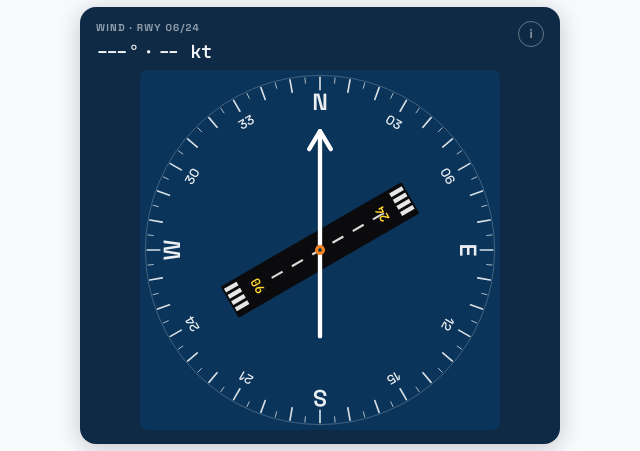
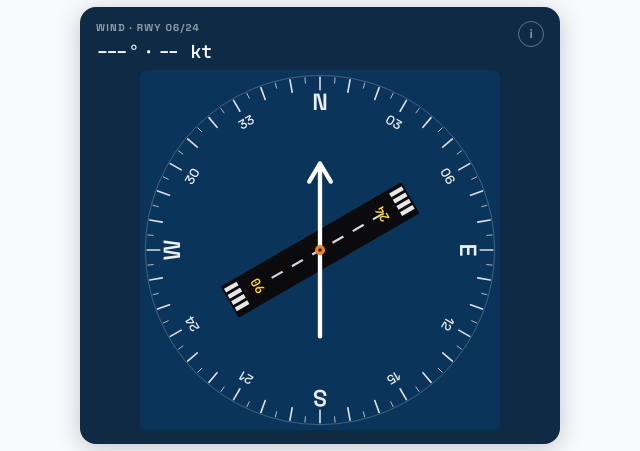
Before and after one commit to jamesrupertball/tempest_weather_airport, a website: page index.html in a window 1280 px wide. Shown: the part 205-656 px from the top of the page, 320-960 px from the left. Drawn offline with nearby package versions, Linux system fonts and the light colour scheme; no server answers.

Commit message:
Balance wind arrow length equally from center
Shaft (center-to-tip) was 33 units, tail was 24. Shortened shaft to
match tail at 24 units each (tip moved from y=17 to y=26, arrowhead adjusted).

Co-Authored-By: Claude Sonnet 4.6 <noreply@anthropic.com>

```diff
--- a/index.html
+++ b/index.html
@@ -109,8 +109,8 @@
                     <!-- Wind needle -->
                     <g id="windArrow" fill="none" stroke="#ffffff" stroke-width="1.2" stroke-linecap="round" stroke-linejoin="round">
                         <line x1="50" y1="50" x2="50" y2="74"/>
-                        <line x1="50" y1="50" x2="50" y2="17"/>
-                        <polyline points="47,22 50,17 53,22"/>
+                        <line x1="50" y1="50" x2="50" y2="26"/>
+                        <polyline points="47,31 50,26 53,31"/>
                     </g>
                     <circle id="compassHub" cx="50" cy="50" r="1.4" fill="oklch(0.72 0.17 55)"/>
                     <circle id="compassHubCenter" cx="50" cy="50" r="0.5" fill="oklch(0.32 0.08 250)"/>
```
